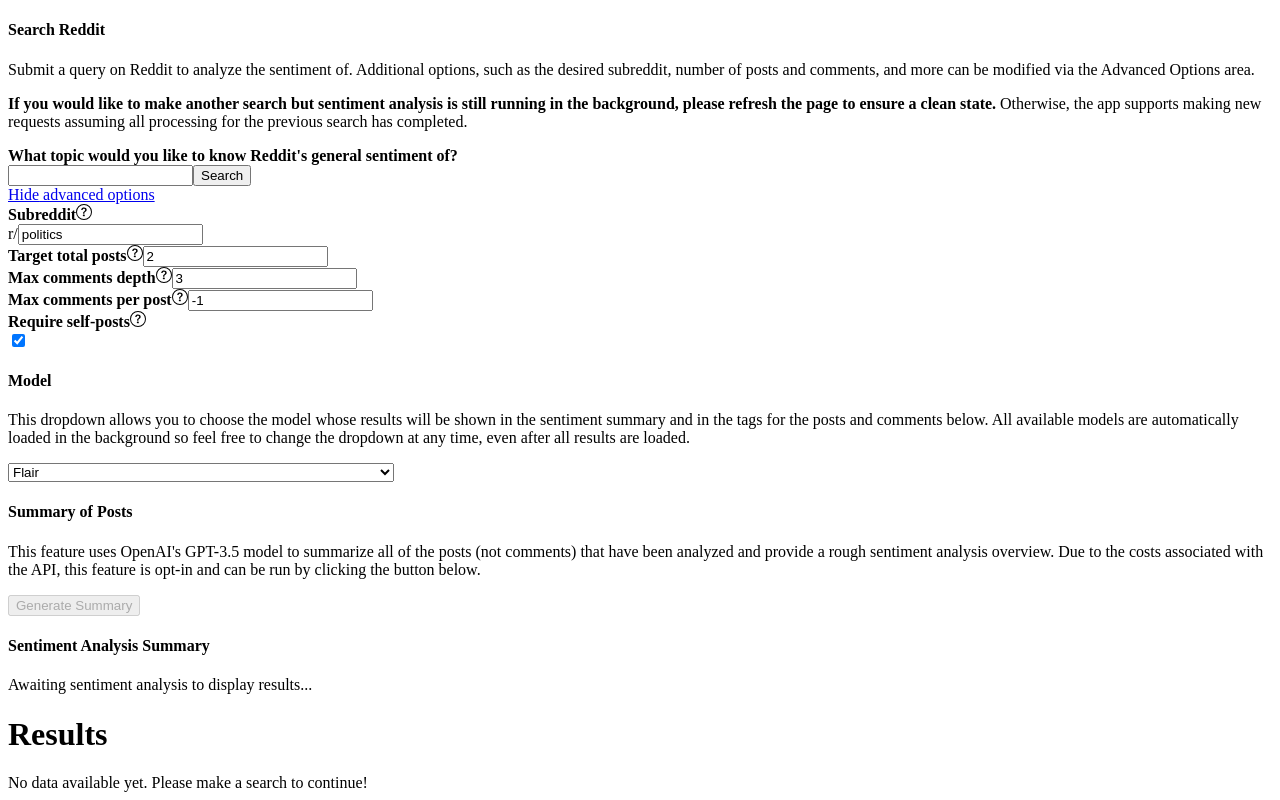
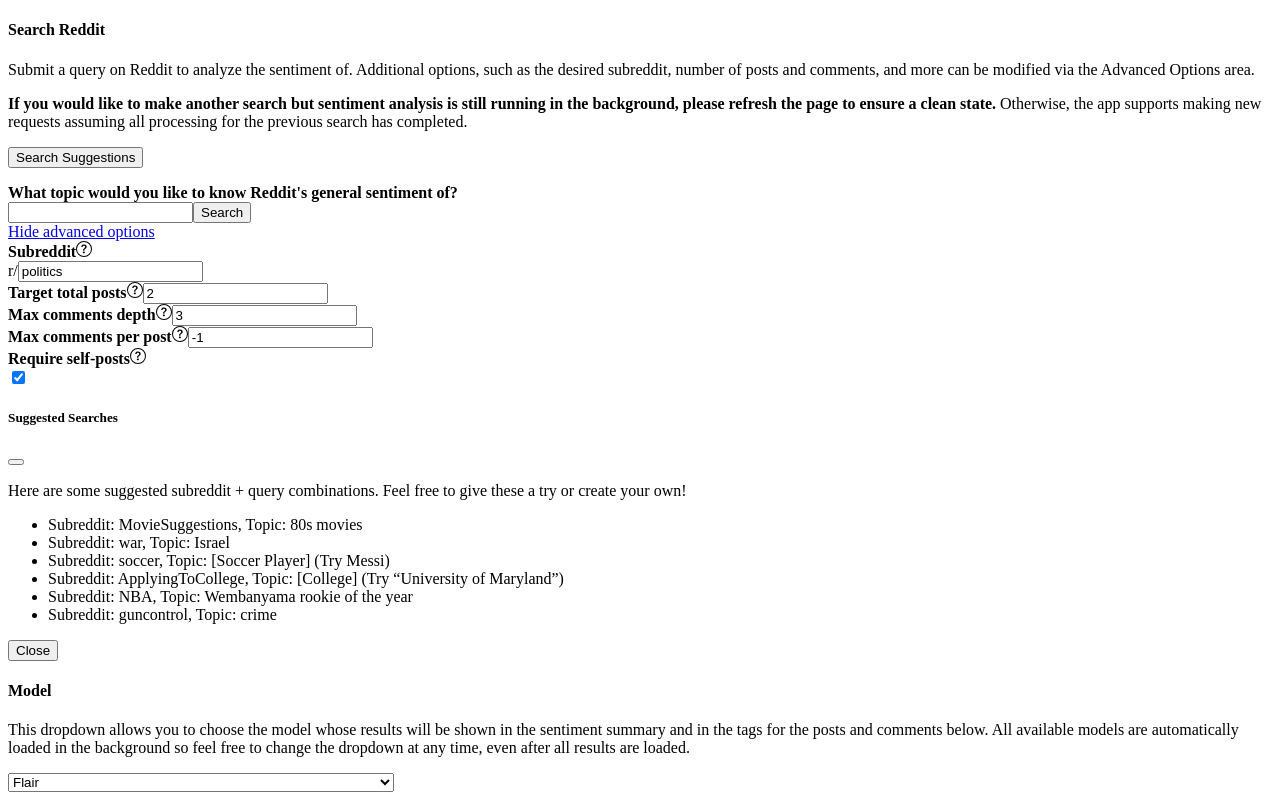
Before and after one commit to lakewood999/cmsc421-final-project, a React app in the folder js_src/: page / in a window 1280 px wide. Shown: the top 800 px of the page. Built offline with nearby package versions, Linux system fonts and the light colour scheme; the HTML template or start-up script is replaced by a standard one.

Commit message:
Add suggestions

```diff
--- a/js_src/src/SearchForm.tsx
+++ b/js_src/src/SearchForm.tsx
@@ -258,7 +258,32 @@
         <div className="card-body">
             <p>Submit a query on Reddit to analyze the sentiment of. Additional options, such as the desired subreddit, number of posts and comments, and more can be modified via the Advanced Options area.</p>
             <p><b>If you would like to make another search but sentiment analysis is still running in the background, please refresh the page to ensure a clean state.</b> Otherwise, the app supports making new requests assuming all processing for the previous search has completed.</p>
+            <p><button type="button" className="btn btn-primary" data-bs-toggle="modal" data-bs-target="#suggestedSearchModal">Search Suggestions</button></p>
             {cardBody}
+        </div>
+        <div className="modal fade" id="suggestedSearchModal" tabIndex={-1}>
+            <div className="modal-dialog">
+                <div className="modal-content">
+                    <div className="modal-header">
+                        <h5 className="modal-title">Suggested Searches</h5>
+                        <button type="button" className="btn-close" data-bs-dismiss="modal" aria-label="Close"></button>
+                    </div>
+                    <div className="modal-body">
+                        <p>Here are some suggested subreddit + query combinations. Feel free to give these a try or create your own!</p>
+                        <ul>
+                            <li>Subreddit: MovieSuggestions, Topic: 80s movies </li>
+                            <li>Subreddit: war, Topic: Israel</li>
+                            <li>Subreddit: soccer, Topic: [Soccer Player] (Try Messi)</li>
+                            <li>Subreddit: ApplyingToCollege, Topic: [College] (Try “University of Maryland”)</li>
+                            <li>Subreddit: NBA, Topic: Wembanyama rookie of the year </li>
+                            <li>Subreddit: guncontrol, Topic: crime</li>
+                        </ul>
+                    </div>
+                    <div className="modal-footer">
+                        <button type="button" className="btn btn-secondary" data-bs-dismiss="modal">Close</button>
+                    </div>
+                </div>
+            </div>
         </div>
     </div>;
 }
```
Also changed, not shown: 2 other files (tests, documents, lock files or other folders).
